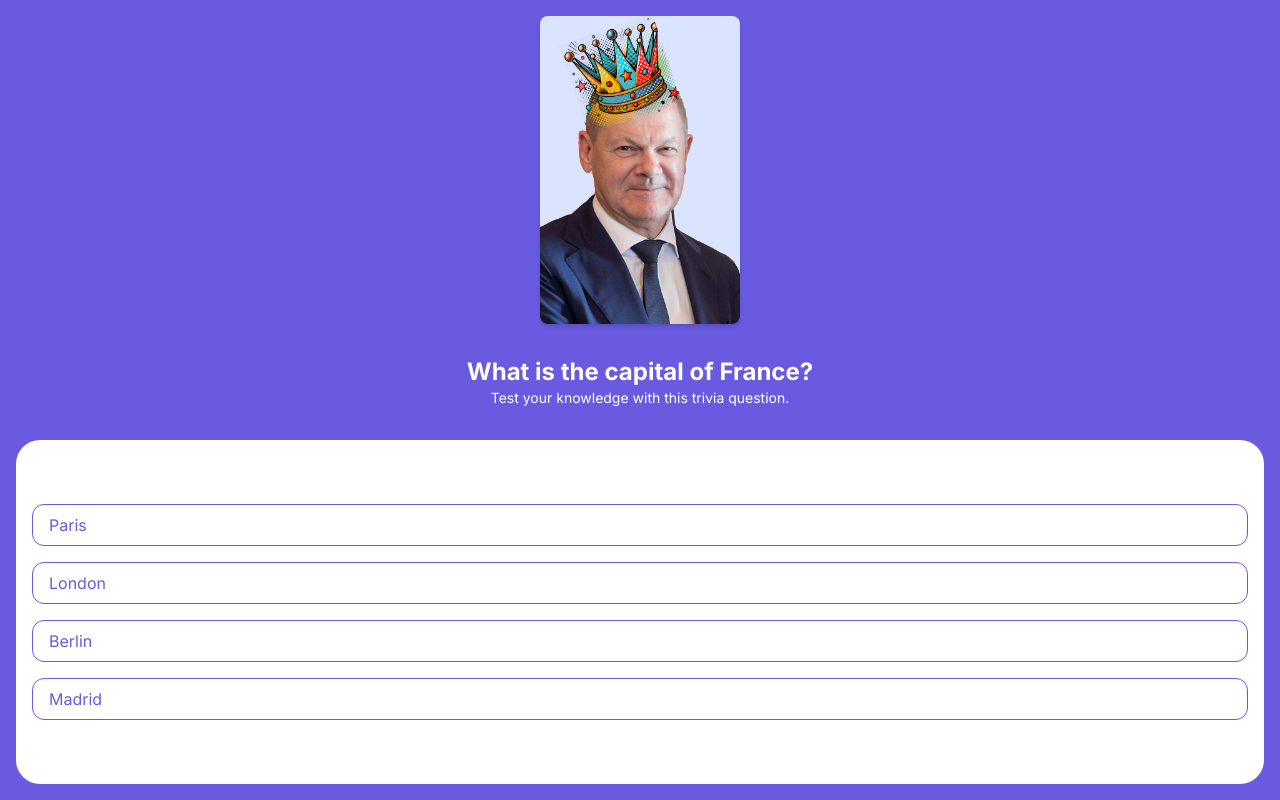
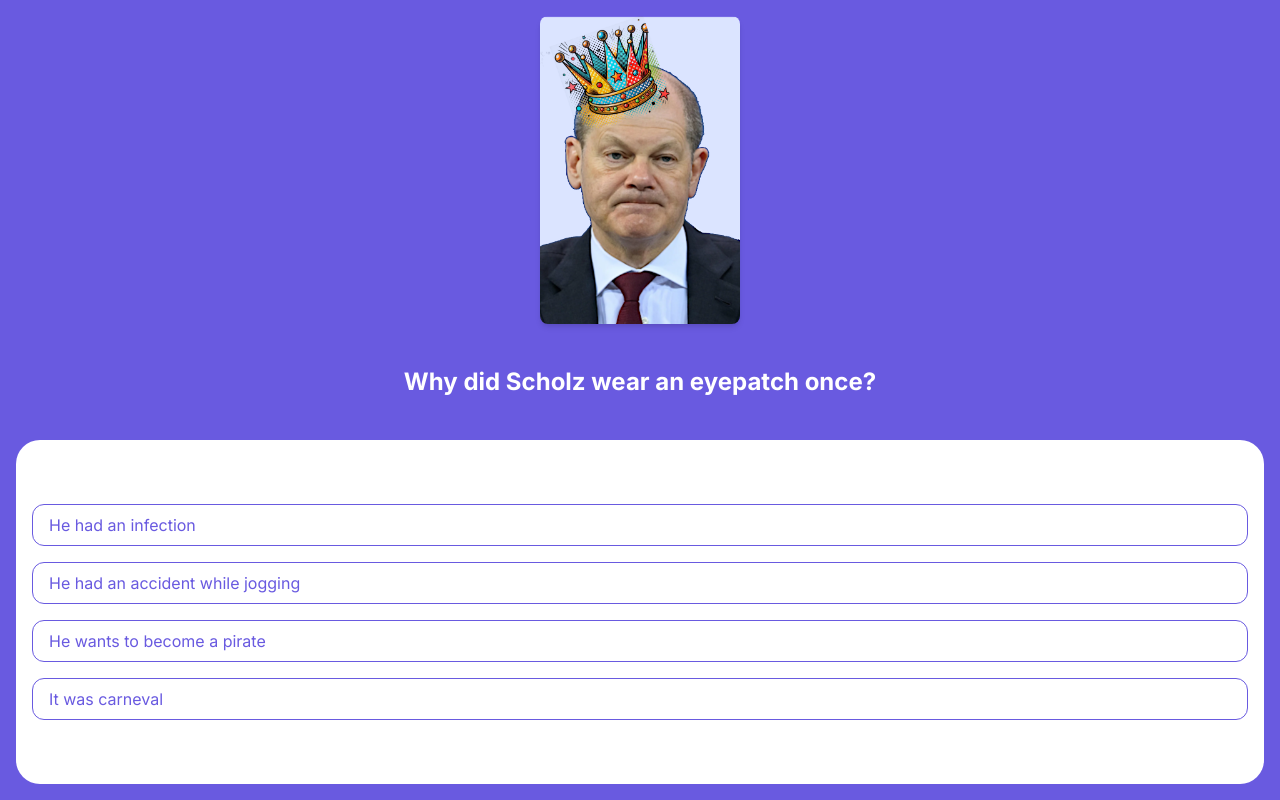
Before and after one commit to js-geo/clowns-and-crowns, a Next.js app: page / in a window 1280 px wide. Built offline with nearby package versions, Linux system fonts and the light colour scheme.

Commit message:
readme & questions as json

```diff
--- a/src/app/page.tsx
+++ b/src/app/page.tsx
@@ -1,32 +1,35 @@
 import { Quiz, QuizProps } from "@/components/quiz/quiz";
+import { questions } from "./../questions.json";
 
-const questions = [
-  {
-    question: "What is the capital of France?",
-    answers: ["Paris", "London", "Berlin", "Madrid"],
-    correctAnswer: 0,
-  },
-  {
-    question: "What is the largest ocean in the world?",
-    answers: [
-      "Atlantic Ocean",
-      "Indian Ocean",
-      "Arctic Ocean",
-      "Pacific Ocean",
-    ],
-    correctAnswer: 3,
-  },
-  {
-    question: "Who painted the Mona Lisa?",
-    answers: [
-      "Vincent van Gogh",
-      "Pablo Picasso",
-      "Leonardo da Vinci",
-      "Michelangelo",
-    ],
-    correctAnswer: 2,
-  },
-] as const satisfies QuizProps["questions"];
+// const questions = [
+//   {
+//     question: "Why did Scholz wear an eyepatch once?",
+//     answers: [
+//       "He had an infection",
+//       "He had an accident while jogging",
+//       "He wants to become a pirate",
+//       "It was carneval",
+//     ],
+//     correctAnswer: 1,
+//   },
+//   {
+//     question: "From which party comes the following quote:",
+//     subline:
+//       "'Nach dem furchtbaren politischen, wirtschaftlichen und sozialen Zusammenbruch als Folge einer verbrecherischen Machtpolitik kann nur eine Neuordnung von Grund aus erfolgen. Inhalt und Ziel dieser sozialen und wirtschaftlichen Neuordnung kann nicht mehr als das kapitalistische Gewinn- und Machtstreben, sondern nur das Wohlergehen unseres Volkes sein.'",
+//     answers: ["CDU", "Die Grünen", "FDP", "AfD"],
+//     correctAnswer: 0,
+//   },
+//   {
+//     question: "Who painted the Mona Lisa?",
+//     answers: [
+//       "Vincent van Gogh",
+//       "Pablo Picasso",
+//       "Leonardo da Vinci",
+//       "Michelangelo",
+//     ],
+//     correctAnswer: 2,
+//   },
+// ] as const satisfies QuizProps["questions"];
 
 export default function Home() {
   return (
--- a/src/components/quiz/quiz.tsx
+++ b/src/components/quiz/quiz.tsx
@@ -7,6 +7,7 @@ import { Button } from "../button/button";
 export type QuizProps = {
   questions: Array<{
     question: string;
+    subline?: string;
     answers: Array<string>;
     correctAnswer: number;
   }>;
@@ -56,9 +57,9 @@ export const Quiz: React.FC<QuizProps> = ({ questions }) => {
           </Button>
         </div>
       </dialog>
-      <div className=" mx-auto">
+      <div className="mx-auto">
         <Image
-          src="/cover.png"
+          src="/scholz-grumpy.png"
           alt="scholz with crown"
           width={200}
           height={200}
@@ -70,9 +71,7 @@ export const Quiz: React.FC<QuizProps> = ({ questions }) => {
         <h2 className="text-2xl font-bold">
           {questions[currentQuestion].question}
         </h2>
-        <p className="text-sm">
-          Test your knowledge with this trivia question.
-        </p>
+        <p className="text-sm">{questions[currentQuestion].subline}</p>
       </div>
 
       <div className="bg-white text-black rounded-3xl px-4 py-16 mt-auto">
--- /dev/null
+++ b/src/questions.json
@@ -0,0 +1,30 @@
+{
+  "questions": [
+    {
+      "question": "Why did Scholz wear an eyepatch once?",
+      "answers": [
+        "He had an infection",
+        "He had an accident while jogging",
+        "He wants to become a pirate",
+        "It was carneval"
+      ],
+      "correctAnswer": 1
+    },
+    {
+      "question": "From which party comes the following quote:",
+      "subline": "'Nach dem furchtbaren politischen, wirtschaftlichen und sozialen Zusammenbruch als Folge einer verbrecherischen Machtpolitik kann nur eine Neuordnung von Grund aus erfolgen. Inhalt und Ziel dieser sozialen und wirtschaftlichen Neuordnung kann nicht mehr als das kapitalistische Gewinn- und Machtstreben, sondern nur das Wohlergehen unseres Volkes sein.'",
+      "answers": ["CDU", "Die Grünen", "FDP", "AfD"],
+      "correctAnswer": 0
+    },
+    {
+      "question": "Who painted the Mona Lisa?",
+      "answers": [
+        "Vincent van Gogh",
+        "Pablo Picasso",
+        "Leonardo da Vinci",
+        "Michelangelo"
+      ],
+      "correctAnswer": 2
+    }
+  ]
+}
```
Also changed, not shown: public/scholz-grumpy.png (added), 1 other file (tests, documents, lock files or other folders).
